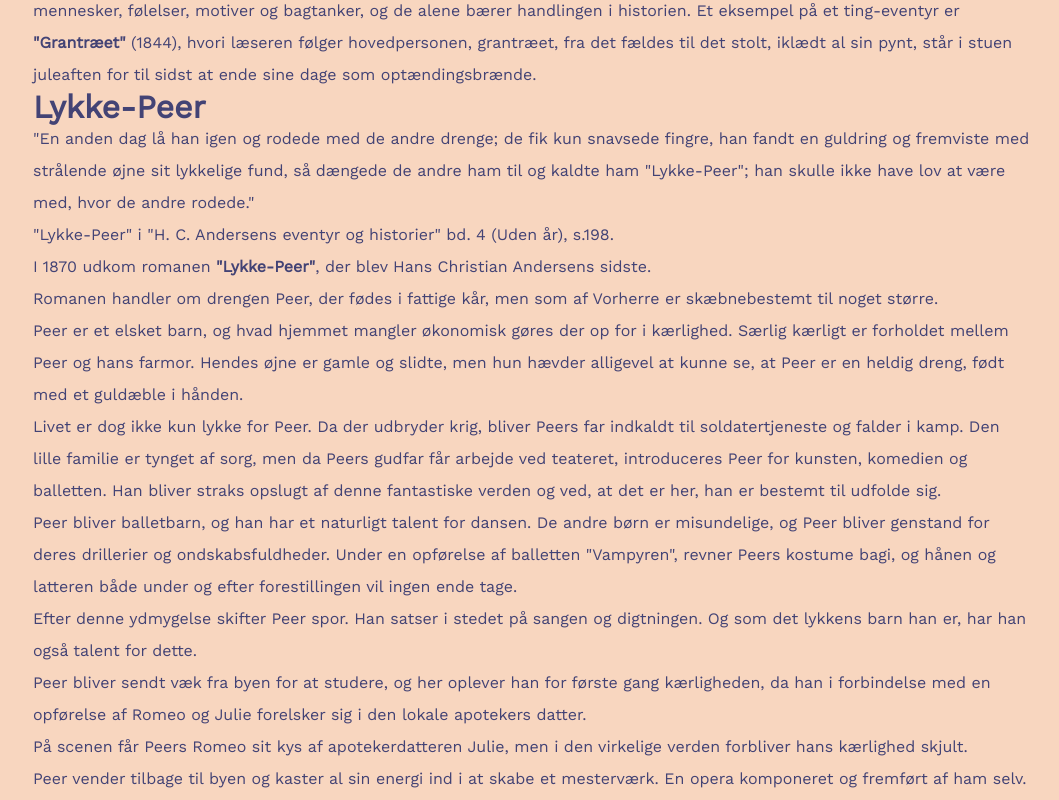
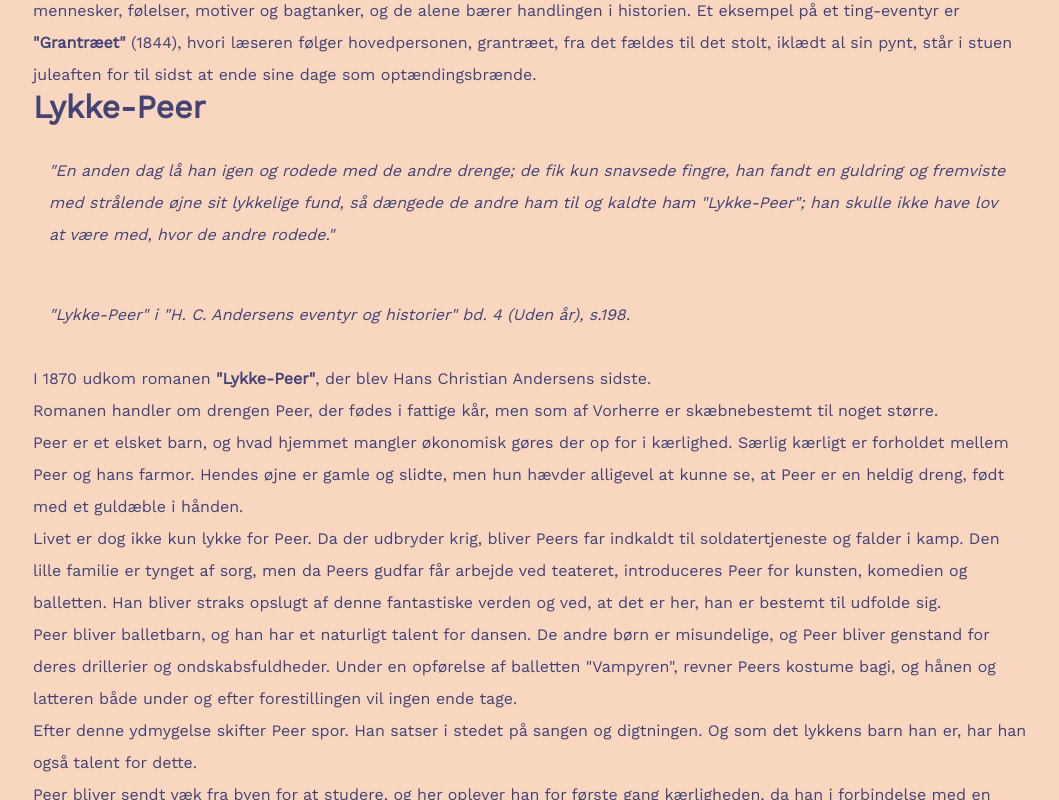
Before and after one commit to JacobRJ/Visualisering, a plain HTML site: page V1/hcandersen/eventyr.html in a window 1280 px wide. Shown: the part 1020-1820 px from the top of the page, without its empty margins (107-1166 px from the left). Drawn offline with nearby package versions, Linux system fonts and the light colour scheme.

Commit message:
added styling for "quote"

```diff
--- a/V1/hcandersen/style.css
+++ b/V1/hcandersen/style.css
@@ -100,3 +100,11 @@ li{
 p.headerquote{
     margin: 1rem 0;
 }
+
+.quote{
+    margin: 1rem 0;
+    padding: 1rem;
+    font-style: italic;
+    border-left: 1px;
+    border-color: gray;
+}
```
